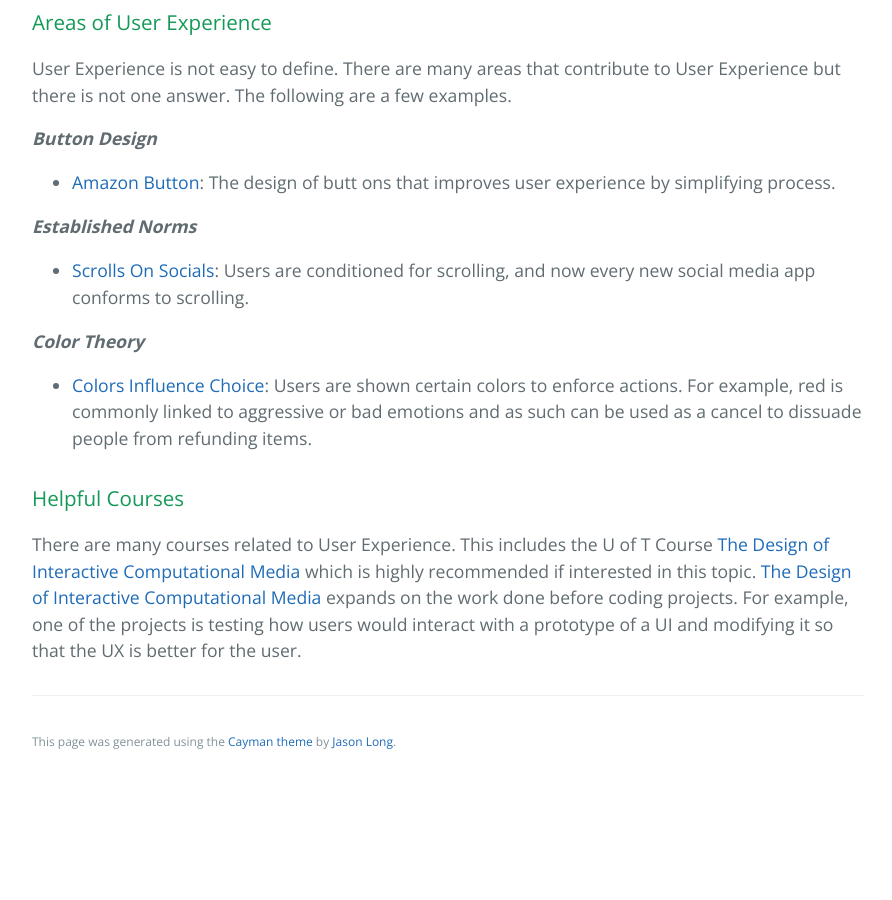
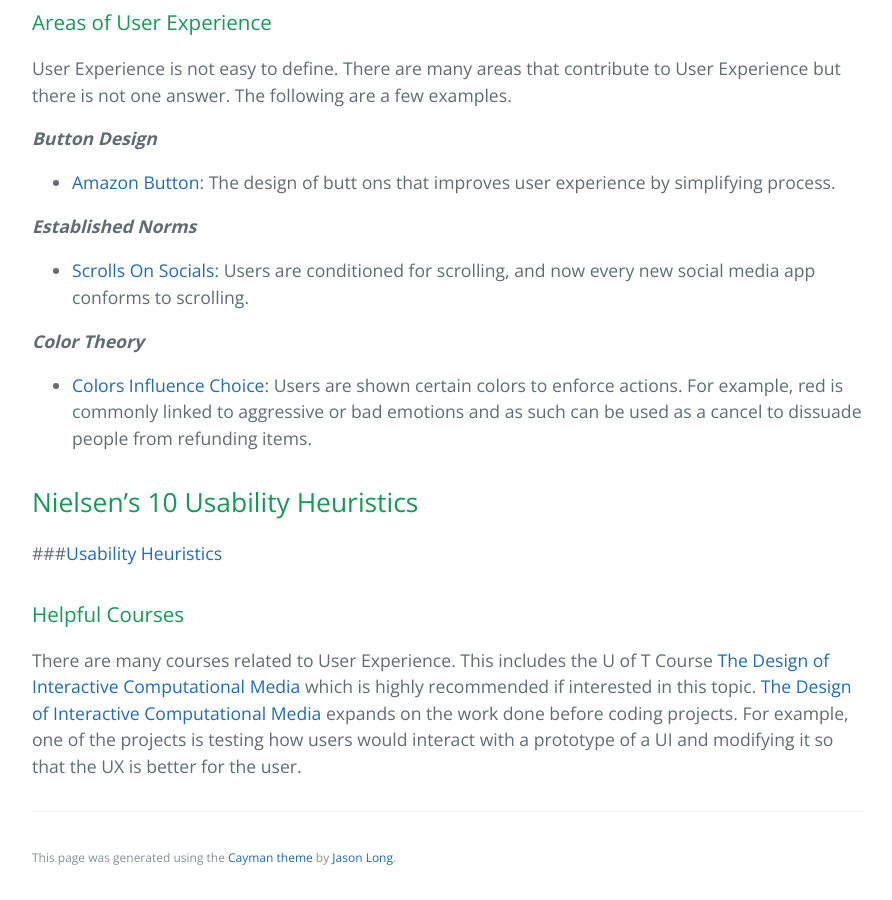
Before and after one commit to learning-software-engineering/learning-software-engineering.github.io, a Jekyll site: the page built from Topics/User_Experience.md, in a window 1280 px wide and 900 px high, scrolled down 659 px. Shown: the whole window, without its empty margins (192-1084 px from the left). Built offline with Jekyll 4.4.1, drawn with Linux system fonts in a browser that asks for light colours; our own code applies the rules of GitHub Pages for plain Markdown files; before the commit the page ends 1443 px from its top, so only the background shows below that.

Commit message:
Update User_Experience.md
Added usability heuristics link

```diff
--- a/Topics/User_Experience.md
+++ b/Topics/User_Experience.md
@@ -21,6 +21,8 @@ ___Established Norms___
 ___Color Theory___
 - [Colors Influence Choice](https://usabilitygeek.com/colour-user-experience-psychology/#:~:text=Colour%20plays%20a%20crucial%20role,and%20identified%20with%20your%20industry.): Users are shown certain colors to enforce actions. For example, red is commonly linked to aggressive or bad emotions and as such can be used as a cancel to dissuade people from refunding items.
 
+## Nielsen's 10 Usability Heuristics
+###[Usability Heuristics](./User_Experience/Usability_Heuristics.md)
 
 ### Helpful Courses
 
```
